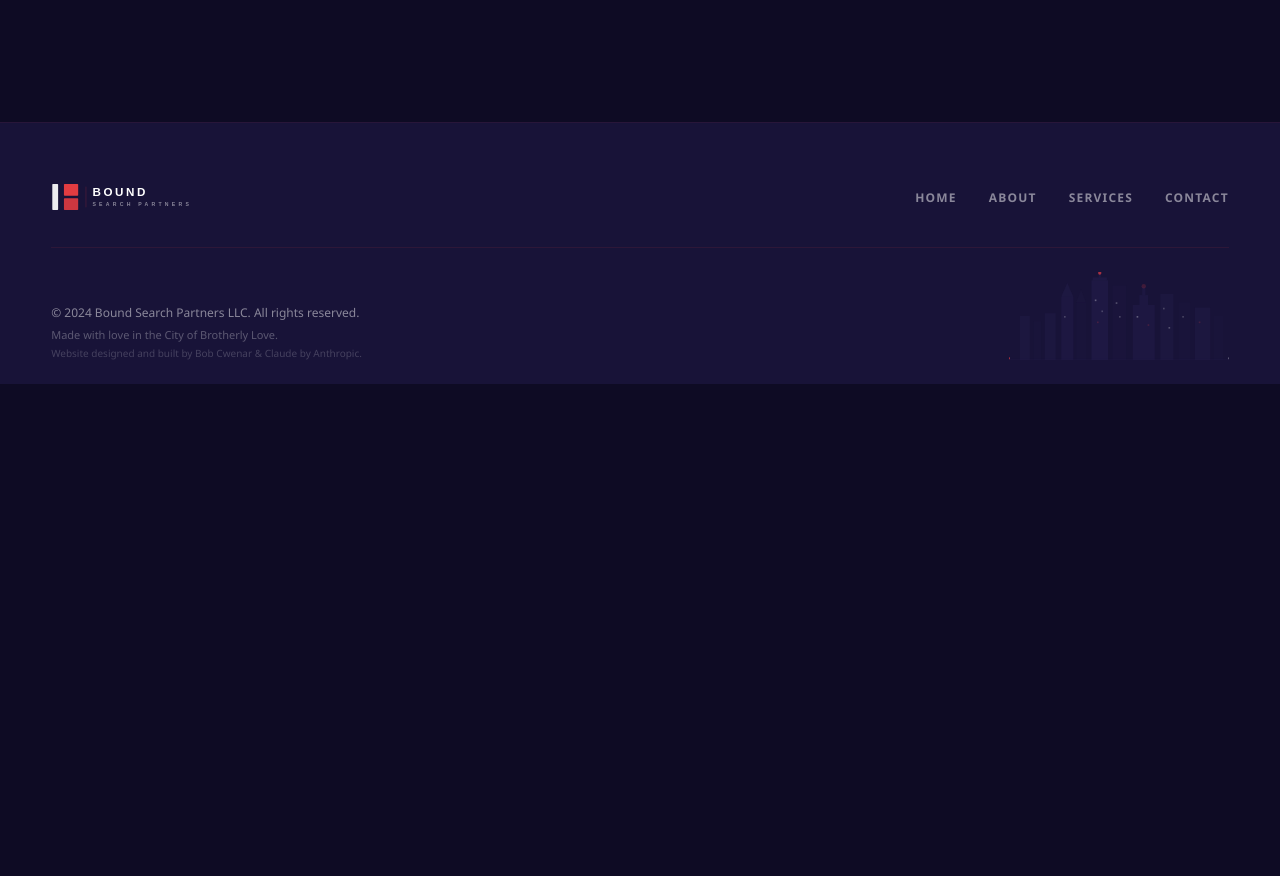
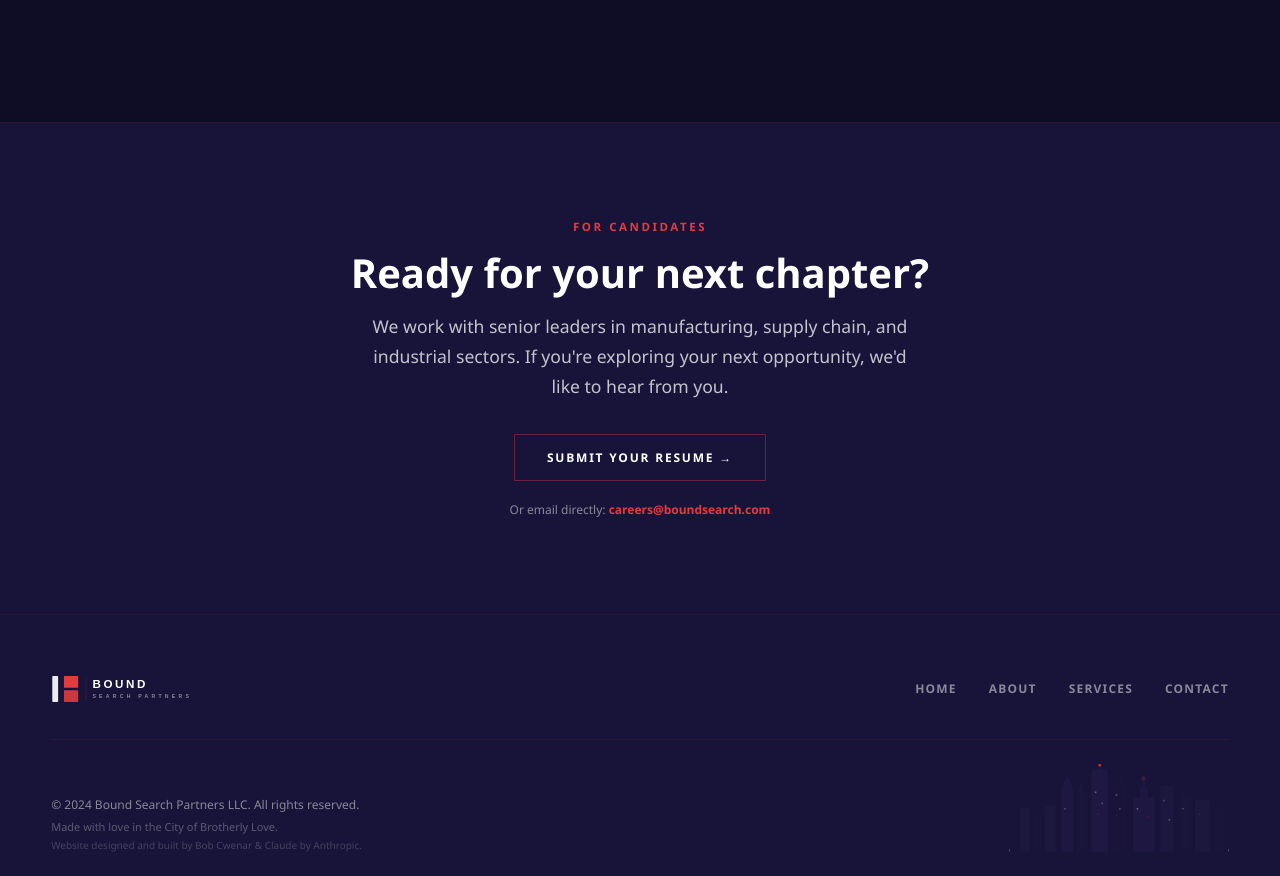
Before and after one commit to rc562/bound-search-partners, a React (Vite) app: page / in a window 1280 px wide. Shown: the part 6700-7576 px from the top of the page. Before the commit the page ends 7084 px from the top, so only its background shows below. Built offline with nearby package versions, Linux system fonts and the light colour scheme.

Commit message:
Add candidate section

```diff
--- a/src/App.jsx
+++ b/src/App.jsx
@@ -144,7 +144,7 @@ export default function App() {
           .mnav{display:none!important}
           .mticker{display:none!important}
           #mstats-top{display:none!important}
-          #mstats-bottom{display:grid!important;grid-template-columns:repeat(2,1fr)!important}
+          #mstats-bottom{display:block!important}
           #mabout{grid-template-columns:1fr!important}
           #mabout>div:last-child{display:none!important}
           #mproc{grid-template-columns:repeat(2,1fr)!important}
@@ -166,7 +166,7 @@ export default function App() {
         }
         @media(max-width:480px){
           #mstats-top{display:none!important}
-          #mstats-bottom{display:grid!important}
+          #mstats-bottom{display:block!important}
           #mproc{grid-template-columns:1fr!important}
         }
       `}</style>
@@ -443,10 +443,10 @@ export default function App() {
       </section>
 
       {/* MOBILE STATS - after bio */}
-      <div id="mstats-bottom" style={{background:C.nm,borderTop:"1px solid rgba(226,60,65,.15)",borderBottom:"1px solid rgba(226,60,65,.15)"}}>
-        <div style={{maxWidth:1320,margin:"0 auto",display:"grid",gridTemplateColumns:"repeat(2,1fr)"}}>
+      <div id="mstats-bottom" style={{background:C.nm,borderTop:"1px solid rgba(226,60,65,.15)",borderBottom:"1px solid rgba(226,60,65,.15)",width:"100%"}}>
+        <div style={{display:"grid",gridTemplateColumns:"repeat(2,1fr)",width:"100%"}}>
           {[["200+","Executive Placements"],["92%","Year-One Retention"],["10+","Years Retained Search"],["50+","Client Organizations"]].map(([n,l],i) => (
-            <div key={i} style={{padding:"20px 16px",textAlign:"center",borderRight:i%2===0?"1px solid rgba(226,60,65,.12)":"none",borderBottom:i<2?"1px solid rgba(226,60,65,.12)":"none"}}>
+            <div key={i} style={{padding:"24px 16px",textAlign:"center",borderRight:i%2===0?"1px solid rgba(226,60,65,.12)":"none",borderBottom:i<2?"1px solid rgba(226,60,65,.12)":"none"}}>
               <div style={{fontSize:28,fontWeight:700,color:C.r,lineHeight:1,marginBottom:6}}>{n}</div>
               <div style={{fontSize:10,fontWeight:600,letterSpacing:".15em",textTransform:"uppercase",color:C.g}}>{l}</div>
             </div>
@@ -495,6 +495,17 @@ export default function App() {
           <h2 style={{fontSize:"clamp(3rem,8vw,6.5rem)",fontWeight:700,lineHeight:.92,letterSpacing:"-.03em",marginBottom:24}}>The right hire<br/>changes <span style={{color:C.r,fontStyle:"italic"}}>everything</span>.</h2>
           <p style={{fontSize:"clamp(1.1rem,2vw,1.35rem)",color:C.gl,lineHeight:1.5,maxWidth:550,margin:"0 auto 40px"}}>Every day a critical seat stays empty, momentum is lost. Bound exists to close that gap.</p>
           <span onClick={() => go("contact")} style={{display:"inline-flex",alignItems:"center",gap:12,padding:"16px 36px",background:C.r,color:C.w,fontSize:13,fontWeight:700,letterSpacing:".15em",textTransform:"uppercase",cursor:"pointer"}}>Start a Search →</span>
+        </div>
+      </section>
+
+      {/* CANDIDATES */}
+      <section style={{padding:"clamp(4rem,8vw,6rem) 0",background:C.nm,borderTop:"1px solid rgba(226,60,65,.08)"}}>
+        <div style={{maxWidth:800,margin:"0 auto",padding:"0 clamp(1.5rem,4vw,4rem)",textAlign:"center"}}>
+          <div style={{fontSize:"clamp(.65rem,.9vw,.78rem)",fontWeight:700,letterSpacing:".22em",textTransform:"uppercase",color:C.r,marginBottom:16}}>For Candidates</div>
+          <h2 style={{fontSize:"clamp(1.5rem,3.5vw,2.5rem)",fontWeight:700,lineHeight:1.15,marginBottom:16}}>Ready for your next chapter?</h2>
+          <p style={{fontSize:"clamp(.95rem,1.5vw,1.1rem)",color:C.gl,lineHeight:1.7,maxWidth:550,margin:"0 auto 32px"}}>We work with senior leaders in manufacturing, supply chain, and industrial sectors. If you're exploring your next opportunity, we'd like to hear from you.</p>
+          <a href="mailto:careers@boundsearch.com?subject=Resume%20Submission&body=Please%20attach%20your%20resume%20and%20include%20a%20brief%20summary%20of%20your%20background%20and%20what%20you're%20looking%20for." style={{display:"inline-flex",alignItems:"center",gap:10,padding:"14px 32px",border:"1px solid rgba(226,60,65,.4)",color:C.w,fontSize:12,fontWeight:700,letterSpacing:".15em",textTransform:"uppercase",cursor:"pointer",textDecoration:"none",transition:"all .3s"}} onMouseEnter={e=>{e.target.style.background="rgba(226,60,65,.1)";e.target.style.borderColor=C.r}} onMouseLeave={e=>{e.target.style.background="transparent";e.target.style.borderColor="rgba(226,60,65,.4)"}}>Submit Your Resume →</a>
+          <div style={{marginTop:20,fontSize:12,color:C.g}}>Or email directly: <a href="mailto:careers@boundsearch.com" style={{color:C.r,textDecoration:"none",fontWeight:600}}>careers@boundsearch.com</a></div>
         </div>
       </section>
 
```
